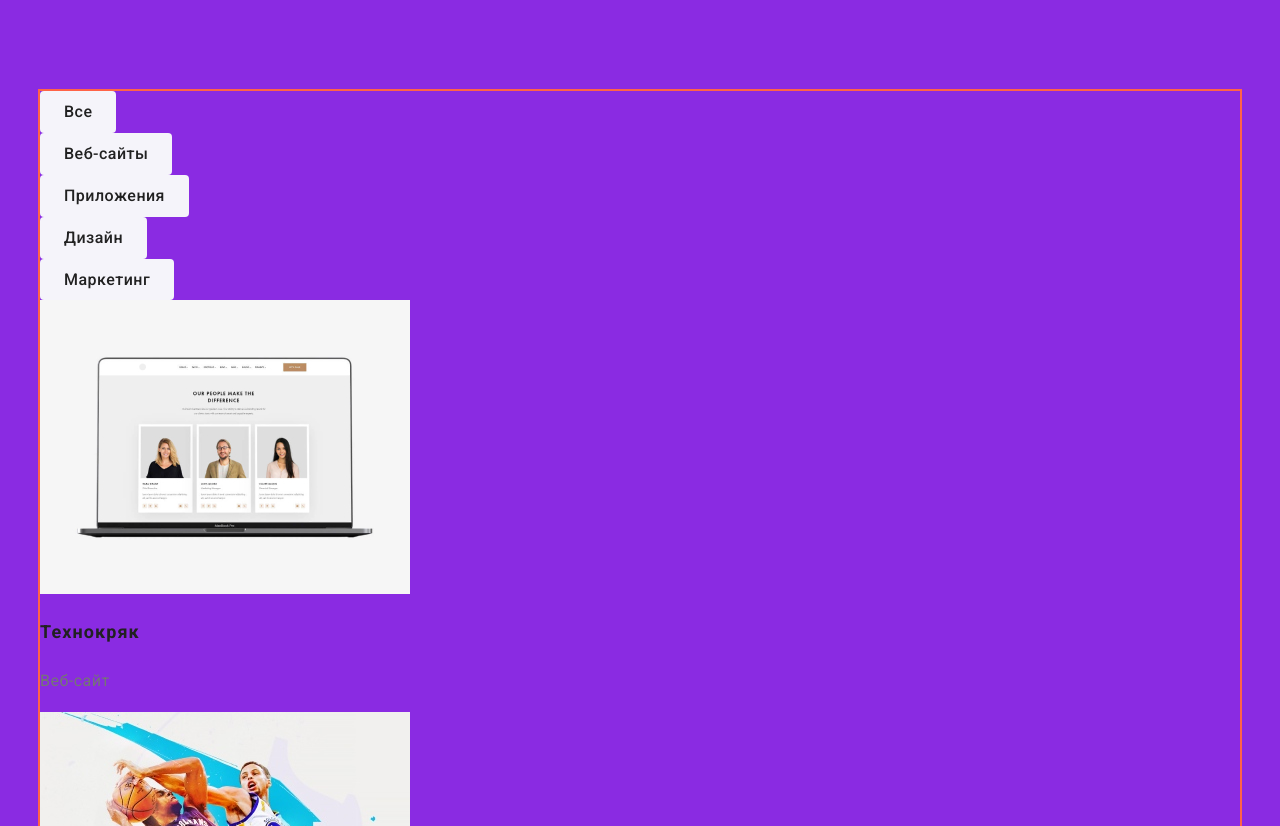
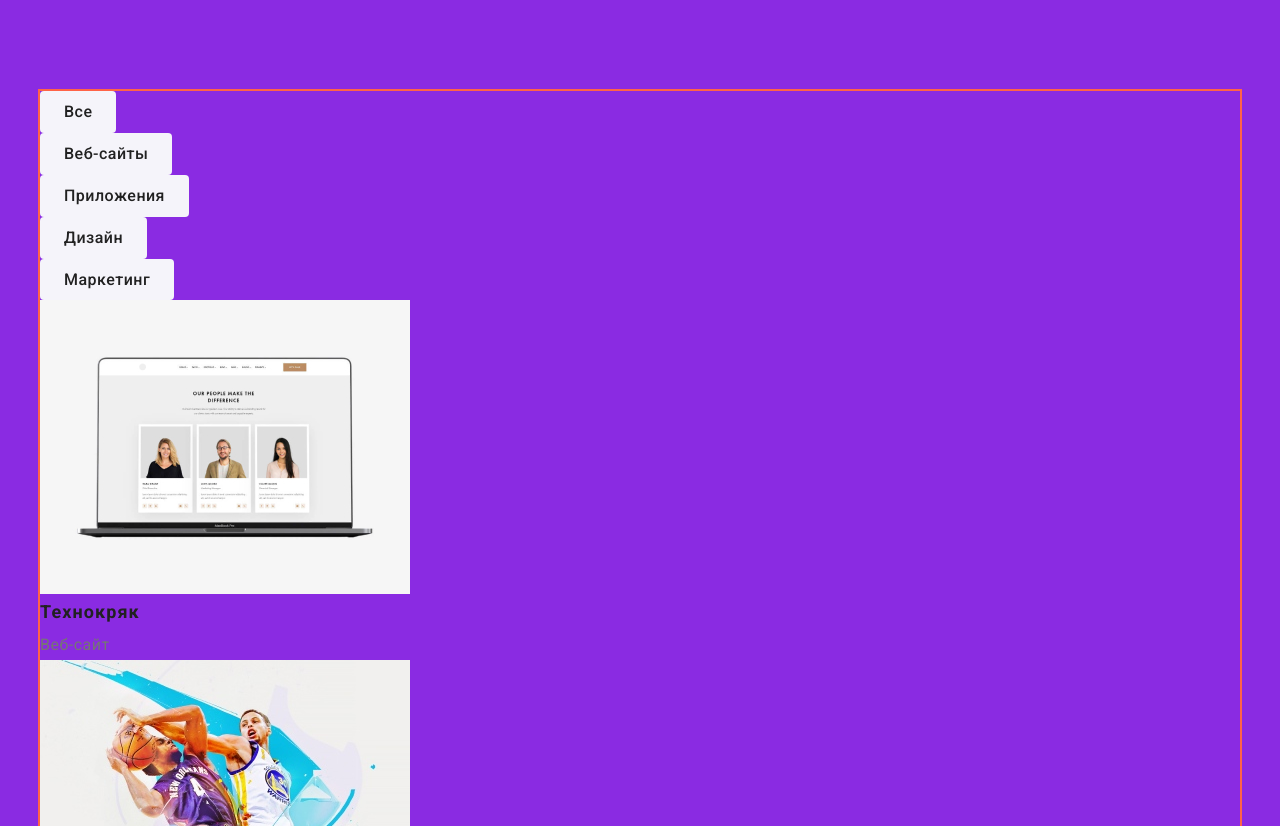
Before and after one commit to MiroslavShimchuk/goit-markup-hw-03, a plain HTML site: page portfolio.html in a window 1280 px wide. Shown: the part 126-952 px from the top of the page. Drawn offline with Linux system fonts and the light colour scheme.

Commit message:
робить reset стилів

```diff
--- a/css/styles.css
+++ b/css/styles.css
@@ -39,6 +39,35 @@ body {
     list-style: none;
     padding: 0;
     margin: 0;
+}
+
+* {
+    box-sizing: border-box;
+}
+
+p,
+h1,
+h2,
+h3,
+h4,
+h5,
+h6 {
+    margin: 0;
+}
+
+ul,
+ol {
+    margin: 0;
+    padding: 0;
+    list-style: none;
+}
+
+button {
+    cursor: pointer;
+}
+
+img {
+    display: block;
 }
 
 .container {
```
